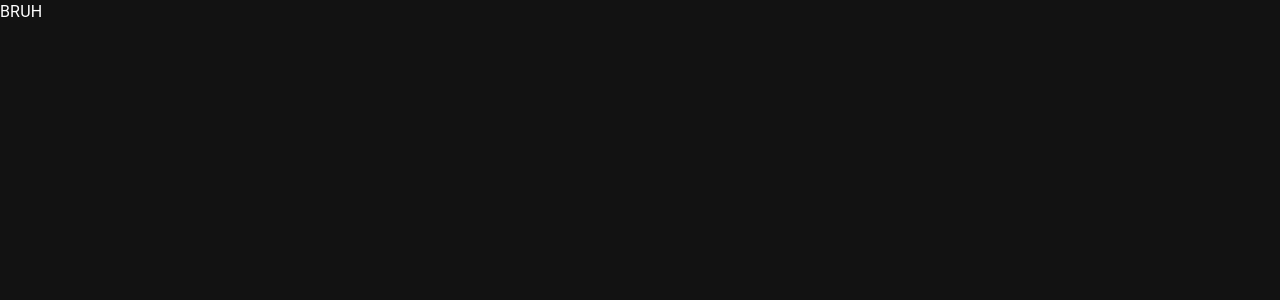
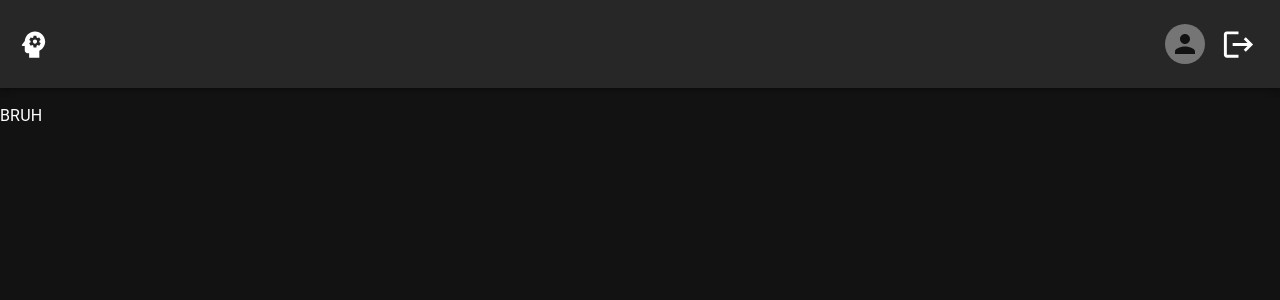
Before and after one commit to HittuDesai/behavior-tracking-app, a Next.js app: page / in a window 1280 px wide. Shown: the top 300 px of the page. Built offline with nearby package versions, Linux system fonts and the light colour scheme.

Commit message:
Added the UI for header which changes based on the login state of the user

```diff
--- /dev/null
+++ b/components/Header.jsx
@@ -0,0 +1,54 @@
+import { AppBar, Avatar, Box, Button, Grid, IconButton, Typography } from '@mui/material';
+import PsychologyIcon from '@mui/icons-material/Psychology';
+import LogoutIcon from '@mui/icons-material/Logout';
+
+export function Header() {
+    const currentUserID = "1";
+
+    const HeaderWithoutSession = () => (
+        <AppBar position="static" sx={{marginBottom: "1rem"}}>
+            <Grid container direction="row" alignItems="center" justifyContent="space-between" padding="1rem">
+                <PsychologyIcon fontSize='large' />
+                <Typography variant='overline' fontSize="large">Behavior Tracking App</Typography>
+            </Grid>
+        </AppBar>
+    );
+
+    const handleSignOut = () => {
+        // signOut(auth).then(() => {
+        //     router.push("/");
+        // })
+        console.log("Signed Out");
+    }
+
+    const WithSessionRight = () => (
+        <Box>
+            <Grid container direction="row" alignItems="center" justifyContent="center">
+                <IconButton onClick={() => {
+                    // router.push(`/${currentUsername}/profile`);
+                    console.log("Redirecting You To Profile");
+                }}>
+                    <Avatar />
+                </IconButton>
+                <IconButton onClick={handleSignOut}>
+                    <LogoutIcon fontSize='large' />
+                </IconButton>
+            </Grid>
+        </Box>
+    );
+
+    const HeaderWithSession = () => (
+        <AppBar position="static" sx={{marginBottom: "1rem"}}>
+            <Grid container direction="row" alignItems="center" justifyContent="space-between" padding="1rem">
+                <PsychologyIcon fontSize='large' />
+                <WithSessionRight />
+            </Grid>
+        </AppBar>
+    );
+
+    return (
+        <>
+        { currentUserID ? <HeaderWithSession /> : <HeaderWithoutSession />}
+        </>
+    );
+}
--- a/package.json
+++ b/package.json
@@ -11,6 +11,7 @@
   "dependencies": {
     "@emotion/react": "^11.9.3",
     "@emotion/styled": "^11.9.3",
+    "@mui/icons-material": "^5.8.4",
     "@mui/material": "^5.9.0",
     "fibers": "5.0.1",
     "firebase": "^9.9.0",
--- a/pages/_app.js
+++ b/pages/_app.js
@@ -1,4 +1,4 @@
-// import { Header } from "../components/Header"
+import { Header } from "../components/Header"
 import { ThemeProvider, createTheme } from '@mui/material/styles';
 import { CssBaseline } from "@mui/material";
 
@@ -12,7 +12,7 @@ export default function App({ Component, pageProps }) {
     return (
         <ThemeProvider theme={darkTheme}>
             <CssBaseline />
-            {/* <Header /> */}
+            <Header />
             <Component { ...pageProps } />
         </ThemeProvider>
     );
```
Also changed, not shown: 1 other file (tests, documents, lock files or other folders).
